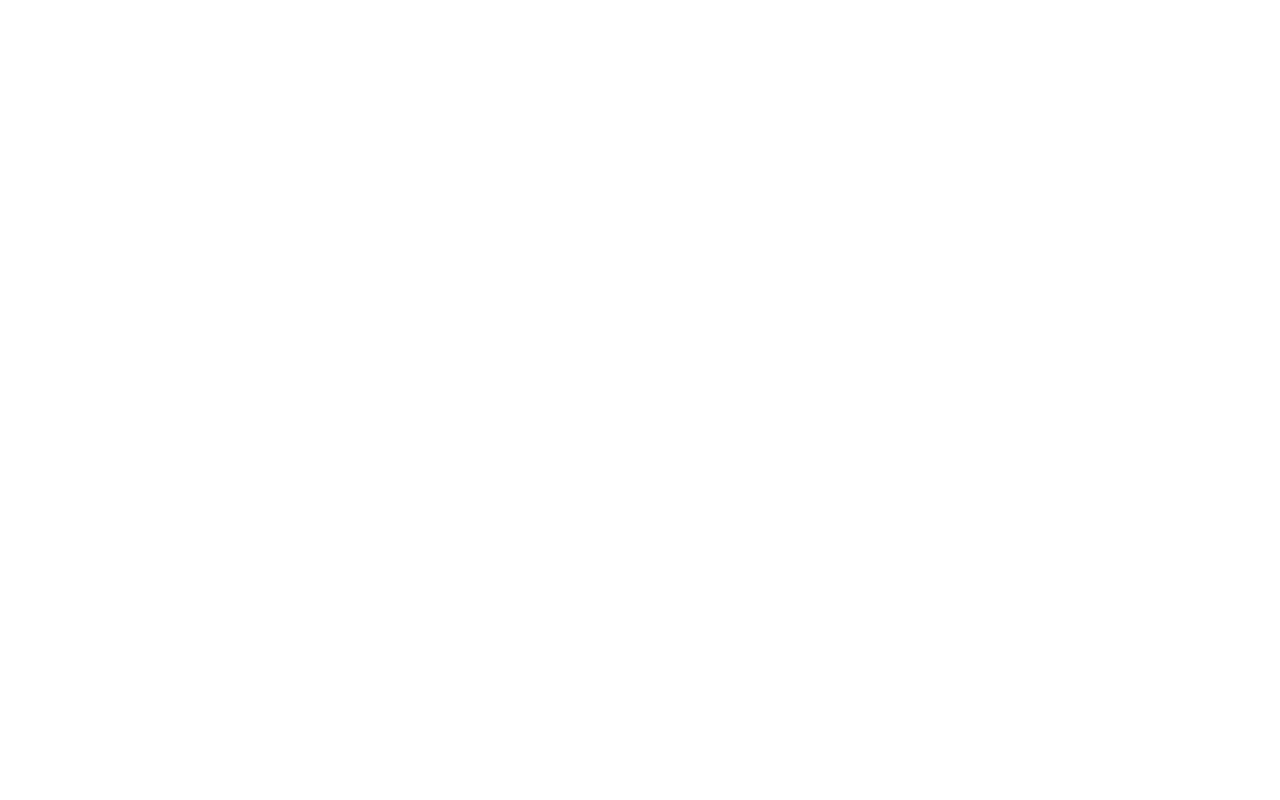
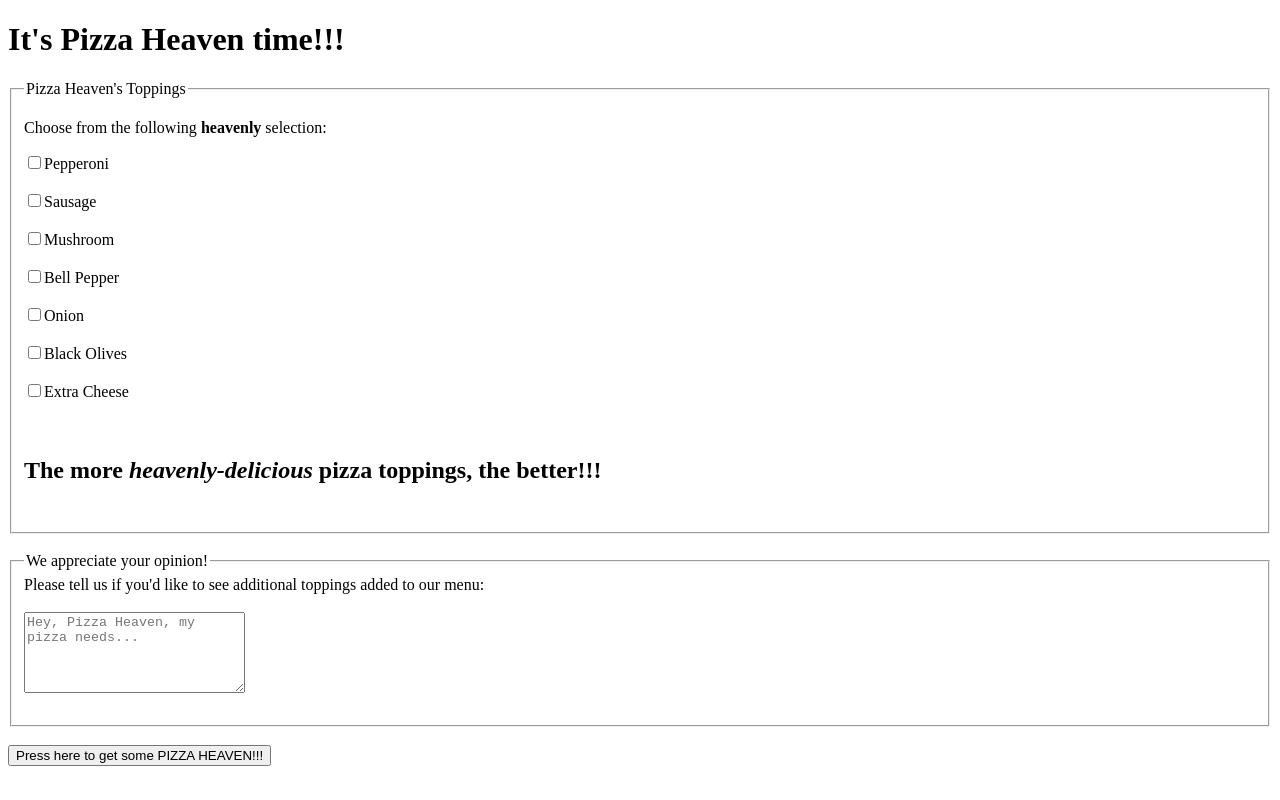
Before and after one commit to dbemisderfer/codeup-web-exercises, a plain HTML site: page bonus_pizza_form.html in a window 1280 px wide. Drawn offline with Linux system fonts and the light colour scheme.

Commit message:
creation of bonus_pizza_form.html

```diff
--- a/bonus_pizza_form.html
+++ b/bonus_pizza_form.html
@@ -2,9 +2,53 @@
 <html lang="en">
 <head>
     <meta charset="UTF-8">
-    <title>Title</title>
+    <title>Pizza Heaven Carry-Out</title>
 </head>
 <body>
+    <header>
+        <h1>It's Pizza Heaven time!!!</h1>
+    </header>
+
+    <main>
+        <form method="POST" action="https://request-inspector.glitch.me/">
+            <fieldset>
+                <legend>Pizza Heaven's Toppings</legend>
+                <p>Choose from the following <strong>heavenly</strong> selection:</p>
+                <label for="pepperoni">
+                <input id="pepperoni" name="pizza_topping" type="checkbox" value="pepperoni">Pepperoni<br><br>
+                </label>
+                <label for="sausage">
+                    <input id="sausage" name="pizza_topping" type="checkbox" value="sausage">Sausage<br><br>
+                </label>
+                <label for="mushroom">
+                    <input id="mushroom" name="pizza_topping" type="checkbox" value="mushroom">Mushroom<br><br>
+                </label>
+                <label for="bell pepper">
+                    <input id="bell pepper" name="pizza_topping" type="checkbox" value="bell pepper">Bell Pepper<br><br>
+                </label>
+                <label for="onion">
+                    <input id="onion" name="pizza_topping" type="checkbox" value="onion">Onion<br><br>
+                </label>
+                <label for="black olives">
+                    <input id="black olives" name="pizza_topping" type="checkbox" value="black olives">Black Olives<br><br>
+                </label>
+                <label for="extra cheese">
+                    <input id="extra cheese" name="pizza_topping" type="checkbox" value="extra cheese">Extra Cheese<br><br>
+                </label>
+                <br>
+                <h2>The more <em>heavenly-delicious</em> pizza toppings, the better!!!</h2>
+                <br>
+            </fieldset>
+            <br>
+            <fieldset>
+                <legend>We appreciate your opinion!</legend>
+                <label for="customer_opinion">Please tell us if you'd like to see additional toppings added to our menu:</label><br><br>
+                <textarea id="customer_opinion" name="customer_opinion" cols=25 rows=5 placeholder="Hey, Pizza Heaven, my pizza needs..."></textarea><br><br>
+            </fieldset>
+            <br>
+            <button>Press here to get some PIZZA HEAVEN!!!</button>
+        </form>
+    </main>
 
 </body>
 </html>
```
